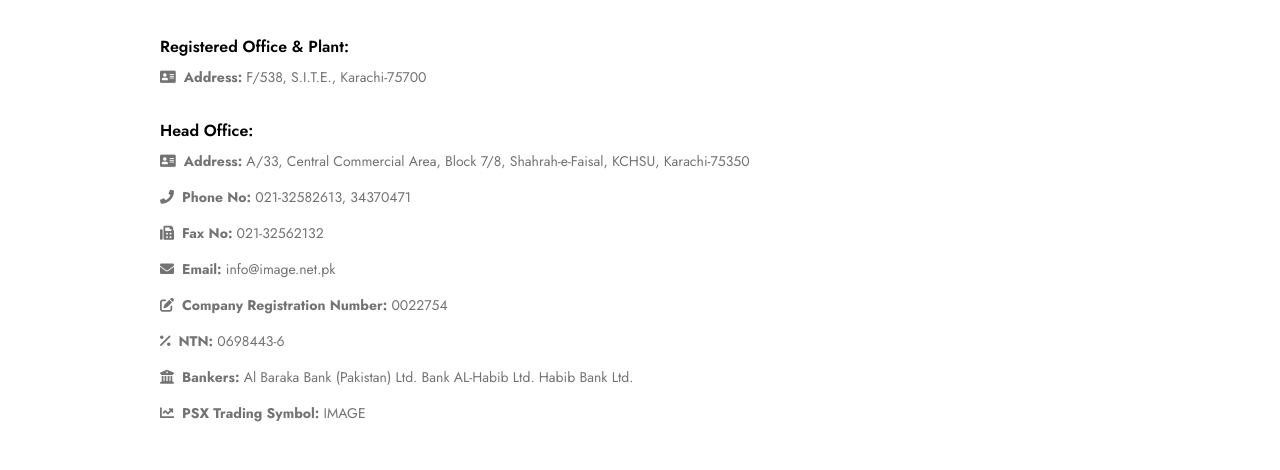
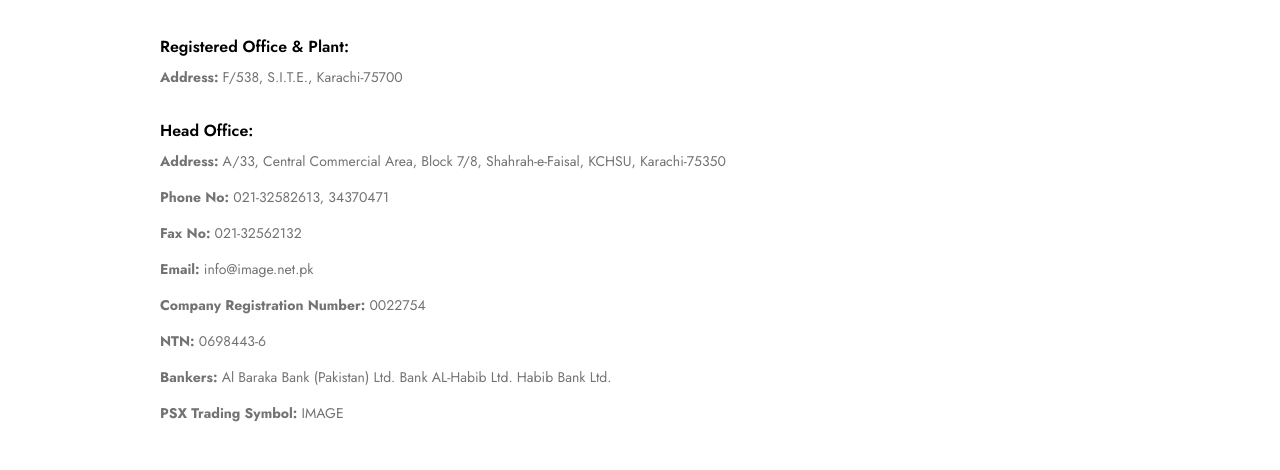
Before and after one commit to ovaisshaikh2/TMI-IMAGE-wajiha-2, a React (Create React App) app: page /investor-relation/corporate-information in a window 1280 px wide. Shown: the part 211-681 px from the top of the page. Built offline with nearby package versions, Linux system fonts and the light colour scheme.

Commit message:
Search changes

```diff
--- a/src/components/Navbar.jsx
+++ b/src/components/Navbar.jsx
@@ -64,6 +64,22 @@
     {
       name: "Corporate Information",
       link: "/investor-relation/corporate-information",
+      file: "URL",
+    },
+    //About
+    {
+      name: "About Us",
+      link: "/about-us",
+      file: "URL",
+    },
+    {
+      name: "Vision and Mission",
+      link: "/about-us#vision-and-mission",
+      file: "URL",
+    },
+    {
+      name: "Board of Directors",
+      link: "/about-us#board-of-directors",
       file: "URL",
     },
     // Corporate information
--- a/src/components/page/CorporateInformation.jsx
+++ b/src/components/page/CorporateInformation.jsx
@@ -12,7 +12,6 @@
           Registered Office & Plant:
         </h6>
         <p className="text-sm flex items-center xs:gap-4 lg:gap-2">
-          <i className="fa fa-address-card"></i>
           <span>
             <strong>Address:</strong> F/538, S.I.T.E., Karachi-75700
           </span>
@@ -20,7 +19,6 @@
 
         <h6 className="text-black font-semibold my-2 mt-8">Head Office:</h6>
         <p className="text-sm flex items-center xs:gap-4 lg:gap-2 pb-2">
-          <i className="fa fa-address-card"></i>
           <span>
             <strong>Address:</strong> A/33, Central Commercial Area, Block 7/8,
             Shahrah-e-Faisal, KCHSU, Karachi-75350
@@ -30,46 +28,39 @@
           type="tel"
           className="text-sm flex items-center xs:gap-4 lg:gap-2 py-2"
         >
-          <i className="fa fa-phone"></i>
           <span>
             <strong>Phone No:</strong> 021-32582613, 34370471
           </span>
         </p>
         <p className="text-sm flex items-center xs:gap-4 lg:gap-2 py-2">
-          <i className="fa fa-fax"></i>
           <span>
             <strong>Fax No:</strong> 021-32562132
           </span>
         </p>
         <p className="text-sm flex items-center xs:gap-4 lg:gap-2 py-2">
-          <i className="fa fa-envelope"></i>
           <span>
             <strong>Email:</strong> info@image.net.pk
           </span>
         </p>
         <p className="text-sm flex items-center xs:gap-4 lg:gap-2 py-2">
-          <i className="fa-solid fa-pen-to-square"></i>
           <span>
             <strong>Company Registration Number: </strong>
             0022754
           </span>
         </p>
         <p className="text-sm flex items-center xs:gap-4 lg:gap-2 py-2">
-          <i className="fa-solid fa-percent"></i>
           <span>
             <strong>NTN: </strong>
             0698443-6
           </span>
         </p>
         <p className="text-sm flex items-center xs:gap-4 lg:gap-2 py-2">
-          <i className="fa-sharp fa-solid fa-building-columns"></i>
           <span>
             <strong>Bankers: </strong>
             Al Baraka Bank (Pakistan) Ltd. Bank AL-Habib Ltd. Habib Bank Ltd.
           </span>
         </p>
         <p className="text-sm flex items-center xs:gap-4 lg:gap-2 py-2">
-          <i className="	fa fa-line-chart"></i>
           <span>
             <strong>PSX Trading Symbol: </strong>
             IMAGE
```
